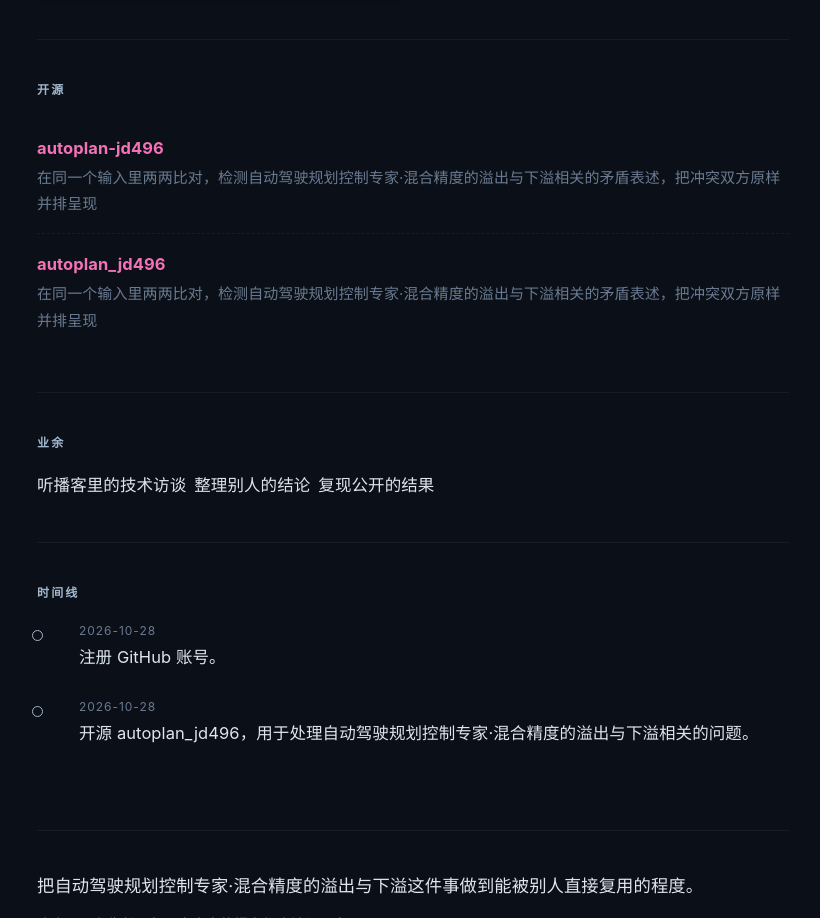
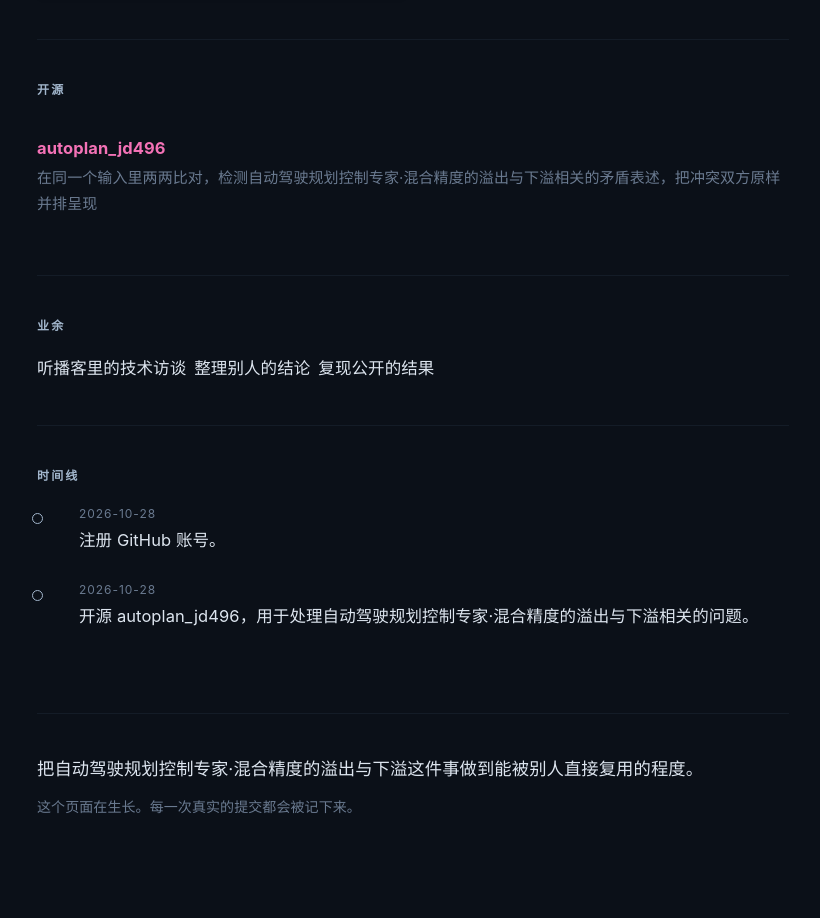
Before and after one commit to packetshad/packetshad.github.io, a plain HTML site: page index.html in a window 1280 px wide. Shown: the part 903-1821 px from the top of the page, without its empty margins (227-1047 px from the left). Drawn offline with Linux system fonts and the light colour scheme.

Commit message:
fix: 更新个人站点

```diff
--- a/index.html
+++ b/index.html
@@ -102,9 +102,6 @@ background-image:radial-gradient(#141c27 1px, transparent 1px);background-size:2
 <section id="work">
   <h2>开源</h2>
   <ul class="repos">
-    <li><div class="name"><a href="https://github.com/packetshad/autoplan-jd496" rel="noopener">autoplan-jd496</a></div>
-      <div class="desc">在同一个输入里两两比对，检测自动驾驶规划控制专家·混合精度的溢出与下溢相关的矛盾表述，把冲突双方原样并排呈现</div>
-    </li>
     <li><div class="name"><a href="https://github.com/packetshad/autoplan_jd496" rel="noopener">autoplan_jd496</a></div>
       <div class="desc">在同一个输入里两两比对，检测自动驾驶规划控制专家·混合精度的溢出与下溢相关的矛盾表述，把冲突双方原样并排呈现</div>
     </li>
```
